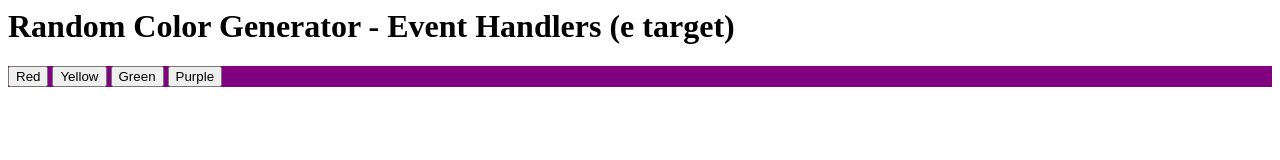
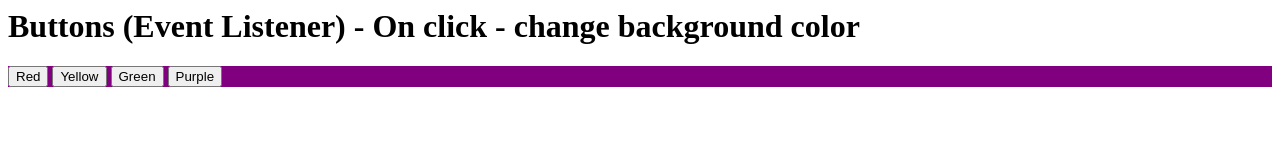
Before and after one commit to netmagik/Simple-projects, a plain HTML site: page Event_handlers2.html in a window 1280 px wide. Drawn offline with Linux system fonts and the light colour scheme.

Commit message:
Buttons - Event Listener - on click - change background color

```diff
--- a/Event_handlers2.html
+++ b/Event_handlers2.html
@@ -5,7 +5,7 @@
 
   </head>
   <body>
-      <h1>Random Color Generator - Event Handlers (e target)</h1>
+      <h1>Buttons (Event Listener) - On click - change background color</h1>
       <section class="preview"> </section>
 
       <div class="button-bar" style="background-color: purple;">
```
